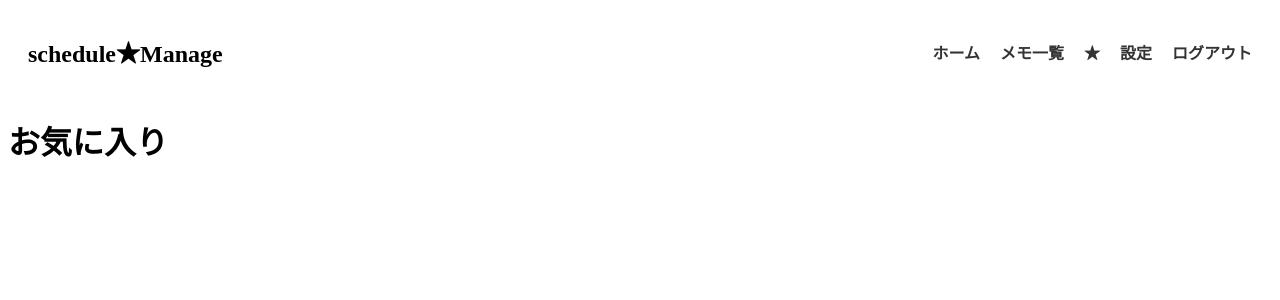
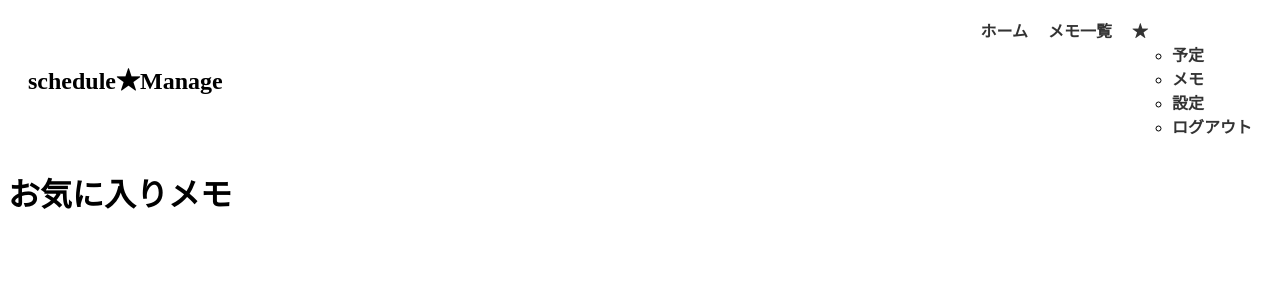
Before and after one commit to kao0219/schedule-manage, a Django app: page /favorites/memos/ in a window 1280 px wide. Shown: the top 300 px of the page. Run offline with Django 5.2, Linux system fonts and the light colour scheme.

Commit message:
ヘッダーにドロップダウンでお気に入りの予定orメモの部分入力

```diff
--- a/schedule_manage/app/templates/base.html
+++ b/schedule_manage/app/templates/base.html
@@ -38,7 +38,11 @@
             <ul class="nav-links">
               <li><a href="{% url 'app:home' %}">ホーム</a></li>
               <li><a href="{% url 'app:memos' %}">メモ一覧</a></li>
-              <li><a href="{% url 'app:favorites' %}">★</a></li>
+              <li class="dropdown">
+                <a href="#">★</a>
+                <ul class="dropdown-menu">
+                  <li><a href="{% url 'app:favorites_schedule' %}">予定</a></li>
+                  <li><a href="{% url 'app:favorites_memos' %}">メモ</a></li>
               <li><a href="{% url 'app:settings' %}">設定</a></li>
               <li><a href="{% url 'app:logout' %}">ログアウト</a></li>
             </ul>
--- a/schedule_manage/app/templates/favorites_memos.html
+++ b/schedule_manage/app/templates/favorites_memos.html
@@ -5,6 +5,6 @@
 {% block content %}
 
 
-<h1>お気に入り</h1>
+<h1>お気に入りメモ</h1>
 
 {% endblock %}
```
